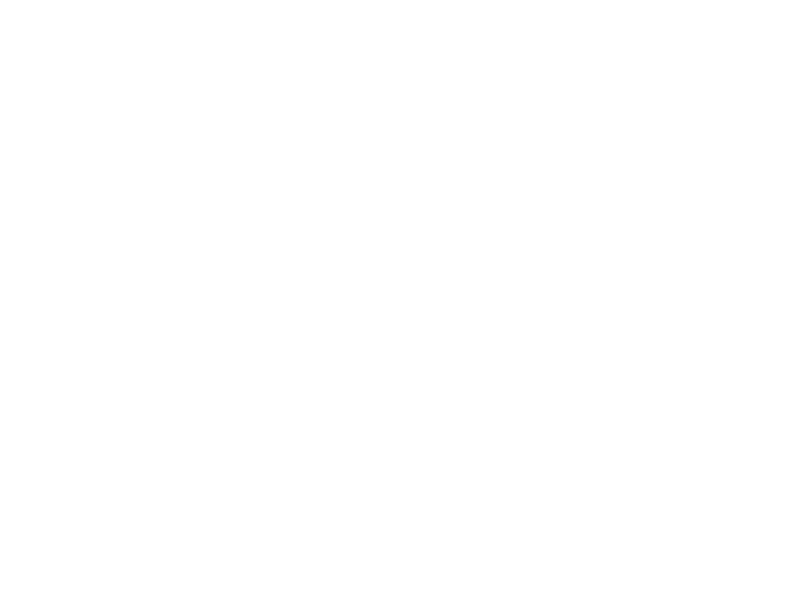
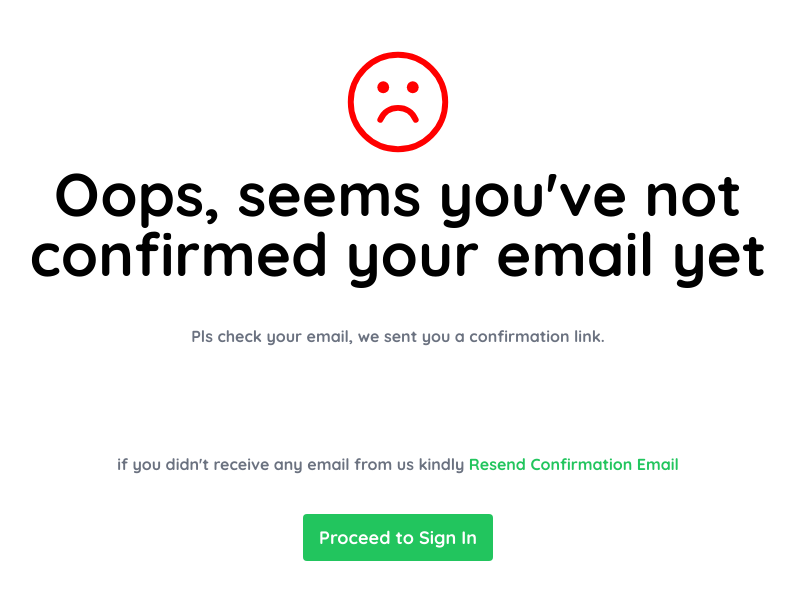
Before and after one commit to iamunclesam/FrontEnd-Coesa-Eksu, a Vue app: page /unverified-email in a window 1280 px wide. Before the commit this address had no page. Shown: the top 600 px of the page, without its empty margins (242-1037 px from the left). Built offline with nearby package versions, Linux system fonts and the light colour scheme.

Commit message:
incoming

```diff
--- a/src/router/index.js
+++ b/src/router/index.js
@@ -43,6 +43,18 @@ const router = createRouter({
     },
 
     {
+      path: '/verify-email',
+      name: 'verify-email',
+      component: () => import('../views/Verification/verifyEmail.vue')
+    },
+
+    {
+      path: '/unverified-email',
+      name: 'unverified-email',
+      component: () => import('../views/Verification/unverifiedEmail.vue')
+    },
+
+    {
       path: '/user',
       name: 'user',
       meta: { requiresAuth: true },
@@ -66,6 +78,7 @@ const router = createRouter({
     {
       path: '/user/notes',
       name: 'notes',
+      meta: { requiresAuth: true },
       component: () => import('../views/Account/Notes/index.vue')
     },
 
@@ -73,6 +86,7 @@ const router = createRouter({
     {
       path: '/user/payments',
       name: 'payments',
+      meta: { requiresAuth: true },
       component: () => import('../views/Account/Payments/index.vue')
     },
 
@@ -114,8 +128,14 @@ router.beforeEach((to, from, next) => {
     // Wait for the user's authentication status to be rehydrated
     auth.onAuthStateChanged(user => {
       if (user) {
-        // User is authenticated, proceed with navigation
-        next();
+        // Check if the user's email is verified
+        if (user.emailVerified) {
+          // User is authenticated and email is verified, proceed with navigation
+          next();
+        } else {
+          // User is authenticated but email is not verified, redirect to a verification page
+          next({ path: '/unverified-email' });
+        }
       } else {
         // User is not authenticated, redirect to login
         next({ path: "/signin" });
--- a/src/store/index.js
+++ b/src/store/index.js
@@ -39,7 +39,7 @@ export default createStore({
         await addDoc(usersCollection, user);
 
         commit('SET_USER', user);
-        router.push('/signin');
+        router.push('/verify-email');
         // Display a success toast
        toast.success("Sign Up Successfull")
 
--- /dev/null
+++ b/src/views/Verification/unverifiedEmail.vue
@@ -0,0 +1,79 @@
+<template>
+    <main>
+        <div class="flex justify-center items-center text-center">
+            <div class="md:m-40 m-10 md:mt-10 text-center">
+                <svg xmlns="http://www.w3.org/2000/svg" width="124" height="124" viewBox="0 0 21 21" class="mx-auto">
+                    <g fill="none" fill-rule="evenodd" transform="translate(2 2)">
+                        <path stroke="red" stroke-linecap="round" stroke-linejoin="round"
+                            d="M8.5 16.5a8 8 0 1 0 0-16a8 8 0 0 0 0 16z" />
+                        <circle cx="6" cy="6" r="1" fill="red" />
+                        <circle cx="11" cy="6" r="1" fill="red" />
+                        <path stroke="red" stroke-linecap="round" stroke-linejoin="round"
+                            d="M5.5 11.5c.603-1.333 1.603-2 3-2s2.397.667 3 2" />
+                    </g>
+                </svg>
+                <h1 class="md:text-6xl text-3xl">Oops, seems you've not confirmed your email yet</h1>
+                <p class="text-gray-500 mt-10">Pls check your email, we sent you a confirmation link.</p>
+
+
+                <div class="md:mt-20 mt-10 text-center border-none border-t-green-500">
+
+                    <p class="text-gray-500"> if you didn't receive any email from us kindly
+                        <button @click="resendConfirmationEmail" :disabled="resendDisabled"
+                            class="mt-4 py-2 text-green-500 rounded ">
+                            {{ resendDisabled ? `Resend in ${resendTimer}s` : 'Resend Confirmation Email' }}
+                        </button>
+                    </p>
+
+                </div>
+
+                <RouterLink class="bg-green-500 text-white text-lg text-center mt-20 py-3 px-4 rounded" to="/signin"><button
+                        class="mt-10">Proceed to Sign In</button></RouterLink>
+            </div>
+        </div>
+    </main>
+</template>
+
+<script>
+import { auth } from '@/firebase';
+import { sendEmailVerification } from "firebase/auth";
+import { toast } from "vue3-toastify";
+
+export default {
+    data() {
+        return {
+            resendDisabled: false,
+            resendTimer: 60, // Initial countdown value in seconds
+        };
+    },
+    methods: {
+        async resendConfirmationEmail() {
+            try {
+                const user = auth.currentUser;
+                await sendEmailVerification(user);
+                this.resendDisabled = true; // Disable the button
+                this.startCountdown(); // Start the countdown timer
+                toast.success('Confirmation email resent. Please check your inbox.');
+            } catch (error) {
+                console.error('Error resending confirmation email:', error);
+                toast.error('An error occurred while resending the confirmation email.');
+            }
+        },
+
+        startCountdown() {
+            let countdown = this.resendTimer;
+            const countdownInterval = setInterval(() => {
+                if (countdown === 0) {
+                    clearInterval(countdownInterval);
+                    this.resendDisabled = false; // Re-enable the button
+                } else {
+                    countdown--;
+                    this.resendTimer = countdown;
+                }
+            }, 1000); // Update countdown every second (1000 milliseconds)
+        },
+    },
+};
+</script>
+
+<style ></style>
--- /dev/null
+++ b/src/views/Verification/verifyEmail.vue
@@ -0,0 +1,68 @@
+<template>
+  <main>
+    <div class="flex justify-center align-center items-center text-center">
+        <div class="md:m-40 md:mt-20 m-10 text-center">
+            <svg xmlns="http://www.w3.org/2000/svg" width="124" height="124" viewBox="0 0 24 24" class="flex items-center mx-auto"><path fill="green" d="M22 6V4l-8 5l-8-5v2l8 5l8-5m0-4a2 2 0 0 1 2 2v12a2 2 0 0 1-2 2H6a2 2 0 0 1-2-2V4c0-1.11.89-2 2-2h16M2 6v14h18v2H2a2 2 0 0 1-2-2V6h2Z"/></svg>
+            <h1 class="md:text-6xl text-3xl">Email Confirmation</h1>
+            <p class="text-gray-500 mt-10">We've sent an email to demo@gmail.com to confirm the validity of your email address. After recieving the email, follow the link provided to complete your registration</p>
+
+            <div class="relative md:mt-20 mt-10 text-center border-none border-t-green-500">
+                <p class="text-gray-500">
+                    <button @click="resendConfirmationEmail" :disabled="resendDisabled"
+                            class="mt-4 py-2 text-green-500 rounded ">
+                            {{ resendDisabled ? `Resend in ${resendTimer}s` : 'Resend Confirmation Email' }}
+                        </button> if you didn't receive any email.</p>
+            </div>
+
+            <RouterLink class="bg-green-500 text-white text-lg text-center mt-20 py-3 px-4 rounded" to="/signin"><button class="mt-10">Proceed to Sign In</button></RouterLink>
+        </div>
+    </div>
+  </main>
+</template>
+
+<script>
+import { auth } from '@/firebase';
+import { sendEmailVerification } from "firebase/auth";
+import { toast } from "vue3-toastify";
+
+export default {
+    data() {
+        return {
+            resendDisabled: false,
+            resendTimer: 60, // Initial countdown value in seconds
+        };
+    },
+    methods: {
+        async resendConfirmationEmail() {
+            try {
+                const user = auth.currentUser;
+                await sendEmailVerification(user);
+                this.resendDisabled = true; // Disable the button
+                this.startCountdown(); // Start the countdown timer
+                toast.success('Confirmation email resent. Please check your inbox.');
+            } catch (error) {
+                console.error('Error resending confirmation email:', error);
+                toast.error('An error occurred while resending the confirmation email.');
+            }
+        },
+
+        startCountdown() {
+            let countdown = this.resendTimer;
+            const countdownInterval = setInterval(() => {
+                if (countdown === 0) {
+                    clearInterval(countdownInterval);
+                    this.resendDisabled = false; // Re-enable the button
+                } else {
+                    countdown--;
+                    this.resendTimer = countdown;
+                }
+            }, 1000); // Update countdown every second (1000 milliseconds)
+        },
+    },
+};
+</script>
+
+
+<style>
+
+</style>
```
Also changed, not shown: src/assets/img/mail.png (added).
